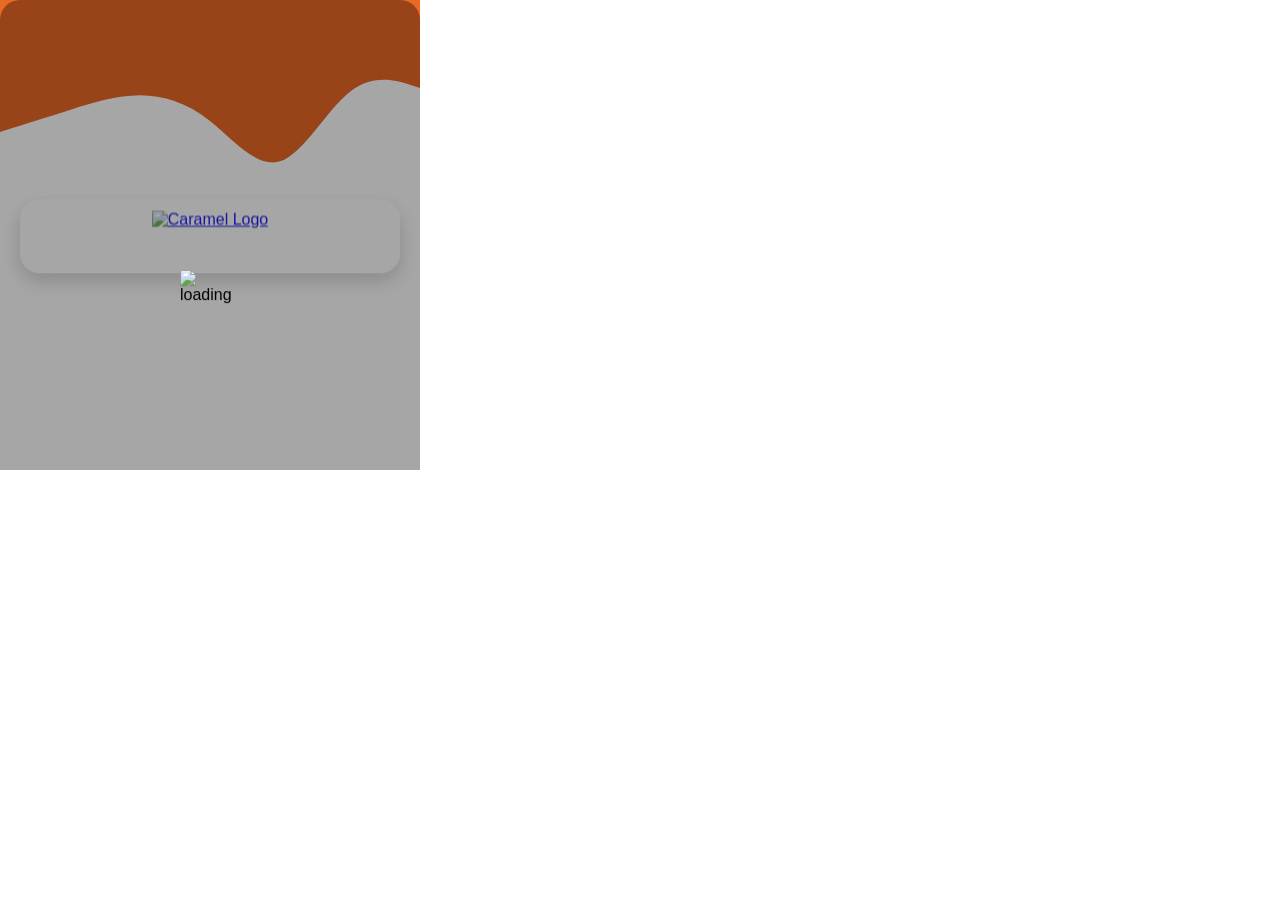
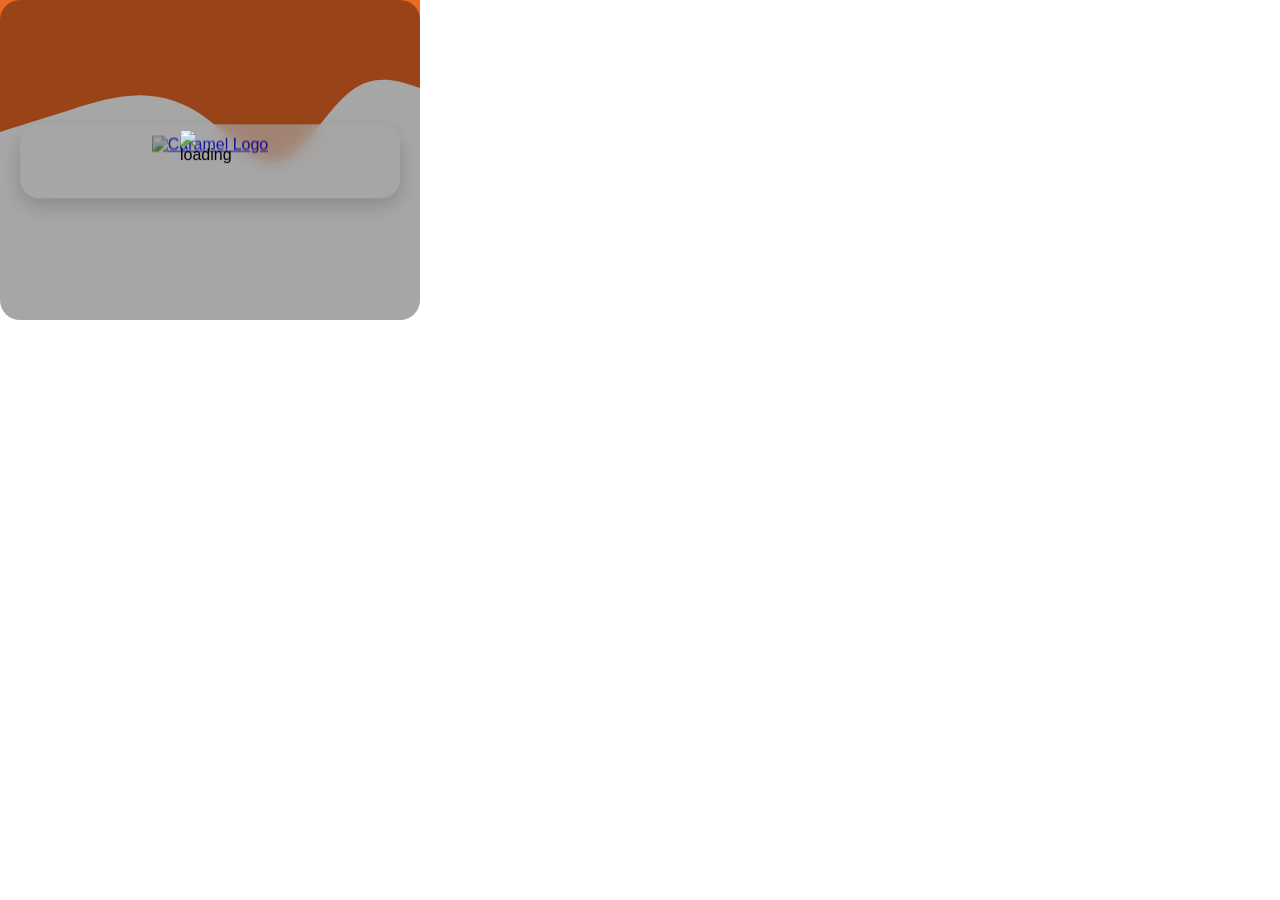

feat(popup): content-sized popup — compact for short lists, grows to ~3 visible cards then scrolls for long; fixes the cramped 1.5-card view, no overflow/clip

--- a/apps/caramel-extension/assets/styles.css
+++ b/apps/caramel-extension/assets/styles.css
@@ -11,7 +11,12 @@ body {
 }
 body {
     width: 420px;
-    height: 470px;
+    /* Size the popup to its content (Chrome grows/shrinks the popup to fit the
+       body) so short lists don't waste space and long lists get room — the
+       coupon list caps its own height and scrolls. min-height keeps empty/error
+       states from looking tiny; max-height stays within Chrome's popup ceiling. */
+    min-height: 320px;
+    max-height: 600px;
     display: flex;
     justify-content: center;
     position: relative;
@@ -22,9 +27,9 @@ body {
 .popup-bg {
     position: absolute;
     top: 0;
+    bottom: 0; /* stretch to the content-sized body height (no fixed 600) */
     left: 0;
-    width: 420px; /* Match body width */
-    height: 600px; /* Match body height */
+    width: 420px;
     overflow: hidden;
     z-index: 1;
 }
@@ -51,9 +56,9 @@ body {
 .loading-container {
     position: absolute;
     top: 0;
+    bottom: 0;
     left: 0;
     width: 420px;
-    height: 600px;
     background: rgba(0, 0, 0, 0.35);
     display: flex;
     justify-content: center;
@@ -469,8 +474,9 @@ body {
        470px body (overflow:hidden) and clips the header / list bottom — that
        overflow was what made the scroll feel stuck ("can't get back up").
        Adapts to the popup viewport; the list scrolls internally for long lists.
-       overscroll-behavior:contain stops macOS rubber-band scroll-chaining. */
-    max-height: calc(100vh - 240px);
+       overscroll-behavior:contain stops macOS rubber-band scroll-chaining.
+       Fixed cap (popup is content-sized now): ~3 cards, then scroll. */
+    max-height: 360px;
     overflow-y: auto;
     overflow-x: hidden;
     overscroll-behavior: contain;
